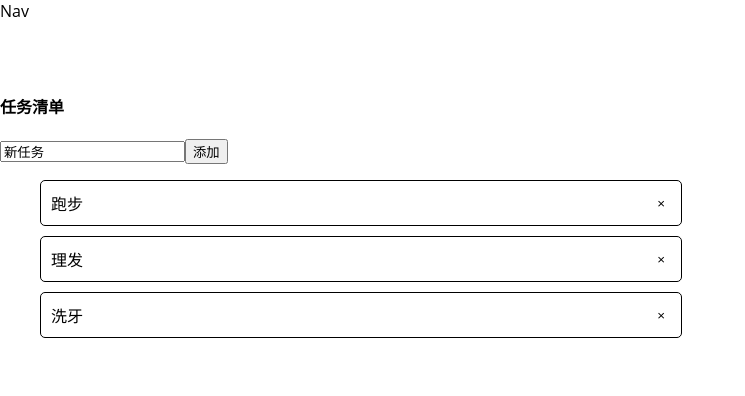
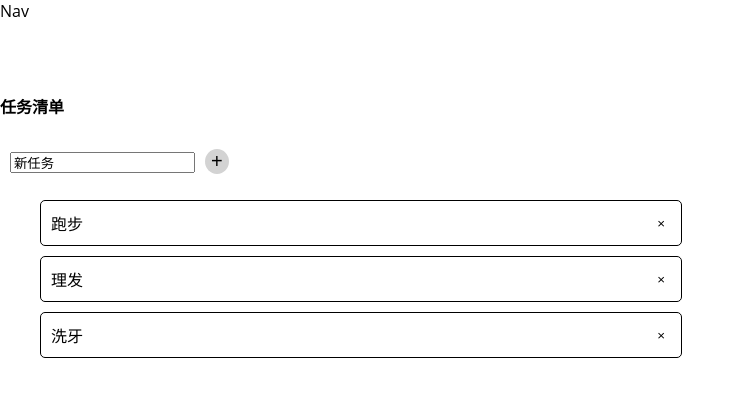
Before and after one commit to xuwenyihust/everyday-action, a React (Create React App) app: page / in a window 1280 px wide. Shown: the top 396 px of the page, without its empty margins (0-745 px from the left). Built offline with nearby package versions, Linux system fonts and the light colour scheme.

Commit message:
Refactor.

```diff
--- /dev/null
+++ b/src/components/TodoItem/TodoFrom/TodoForm.css
@@ -0,0 +1,17 @@
+.TodoForm {
+    padding: 10px;
+    display: flex;
+}
+
+.TodoForm input {
+    font-size: 16;
+}
+
+.TodoForm button{
+    background-color: lightgray;
+    font-size: 20px;
+    border: none;
+    cursor: pointer;
+    border-radius: 50%;
+    margin-left: 10px;
+}
--- /dev/null
+++ b/src/components/TodoItem/TodoFrom/TodoForm.js
@@ -0,0 +1,16 @@
+import React from 'react';
+import './TodoForm.css';
+
+const todoForm = (props) => (
+    <div className='TodoForm'>
+        <form onSubmit={props.submitted}>
+            <input
+                placeholder={props.value}
+                value={props.value}
+                onChange={props.inputChanged}></input>
+            <button type="submit">+</button>
+        </form>
+    </div>
+);
+
+export default todoForm;
--- a/src/components/TodoItem/TodoHeader/TodoHeader.js
+++ /dev/null
@@ -1,14 +0,0 @@
-import React from 'react';
-import './TodoHeader.css';
-
-const todoHeader = (props) => (
-    <div>
-        <input
-            placeholder={props.value}
-            value={props.value}
-            onChange={props.inputChanged}></input>
-        <button type="submit">添加</button>
-    </div>
-);
-
-export default todoHeader;
--- a/src/components/TodoItem/TodoItem.css
+++ b/src/components/TodoItem/TodoItem.css
@@ -6,11 +6,13 @@
     border-radius: 5px;
     background-color: white;
     margin-bottom: 10px;
+    list-style: none;
 }
 
 .TodoItem p {
     margin-top: 0px;
     margin-bottom: 0px;
+    font-size: 16;
 }
 
 .TodoItem p.done {
--- a/src/containers/TodoList/TodoList.js
+++ b/src/containers/TodoList/TodoList.js
@@ -1,7 +1,7 @@
 import React, {Component} from 'react';
 import './TodoList.css';
 import TodoItem from '../../components/TodoItem/TodoItem';
-import TodoHeader from '../../components/TodoItem/TodoHeader/TodoHeader';
+import TodoForm from '../../components/TodoItem/TodoFrom/TodoForm';
 
 class TodoList extends Component {
 
@@ -81,9 +81,7 @@ class TodoList extends Component {
         return (
             <div>
                 <h4>任务清单</h4>
-                <form onSubmit={this.addItemHandler}>
-                    <TodoHeader value={this.state.itemToSubmit.content} inputChanged={this.inputChangeHandler}/>
-                </form>
+                <TodoForm value={this.state.itemToSubmit.content} inputChanged={this.inputChangeHandler} submitted={this.addItemHandler}/>
                 <ul>
                     {items}
                 </ul>
```
Also changed, not shown: src/components/TodoItem/TodoHeader/TodoHeader.css (deleted).
